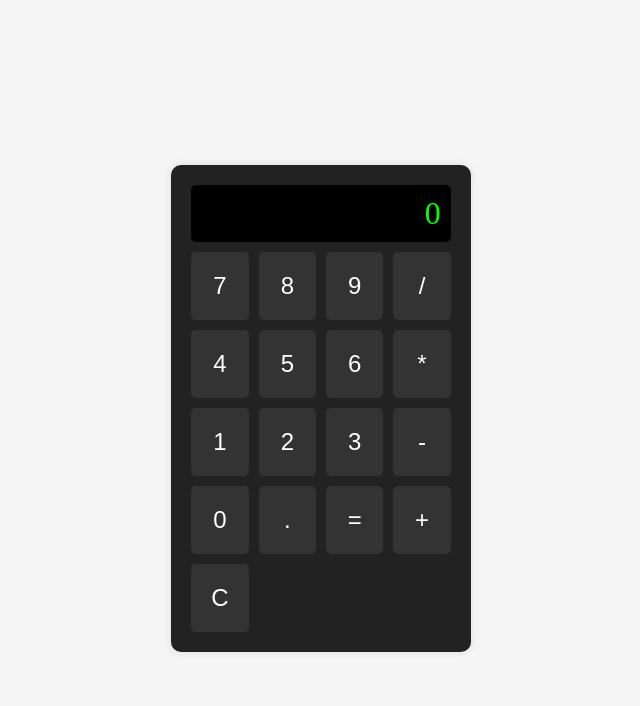
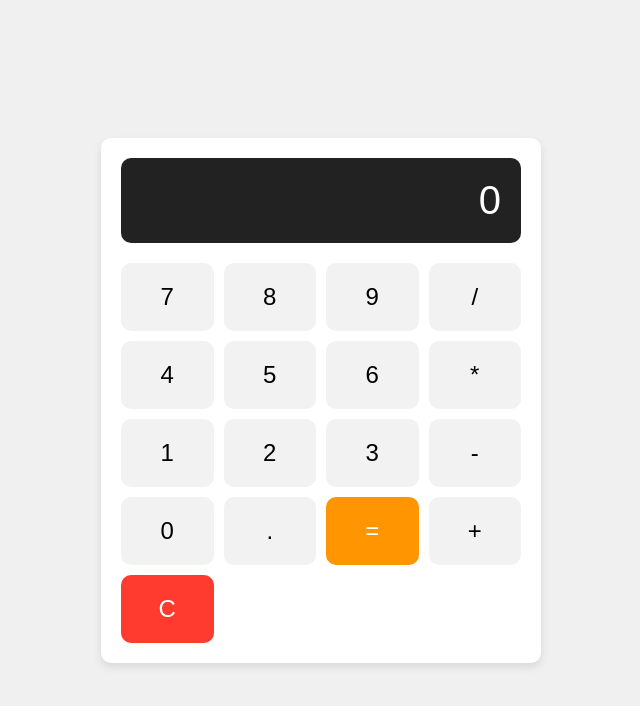
Before and after one commit to DanielkrugerDK/Calculadora, a plain HTML site: page index.html in a window 1280 px wide. Shown: the whole page, without its empty margins (319-959 px from the left). Drawn offline with Linux system fonts and the light colour scheme.

Commit message:
novo css

```diff
--- a/css/styles.css
+++ b/css/styles.css
@@ -1,26 +1,35 @@
+/* styles.css */
+
 body {
     display: flex;
     justify-content: center;
     align-items: center;
     height: 100vh;
-    background-color: #f5f5f5;
+    margin: 0;
+    background-color: #f0f0f0;
+    font-family: 'Arial', sans-serif;
 }
 
 .CALCULADORA {
-    background: #222;
+    background-color: #fff;
     border-radius: 10px;
+    box-shadow: 0 4px 8px rgba(0, 0, 0, 0.1);
+    width: 100%;
+    max-width: 400px;
+    margin: 20px;
     padding: 20px;
-    box-shadow: 0 0 10px rgba(0, 0, 0, 0.1);
 }
 
 .display {
-    background: #000;
-    color: #0f0;
-    font-size: 2em;
-    padding: 10px;
+    background-color: #222;
+    color: #fff;
+    font-size: 2.5em;
+    padding: 20px;
     text-align: right;
-    border-radius: 5px;
-    margin-bottom: 10px;
+    border-radius: 10px;
+    margin-bottom: 20px;
+    overflow: hidden;
+    white-space: nowrap;
 }
 
 .buttons {
@@ -30,16 +39,58 @@ body {
 }
 
 .button {
-    background: #333;
-    color: #fff;
+    background-color: #f2f2f2;
+    border: none;
+    border-radius: 10px;
     font-size: 1.5em;
-    border: none;
     padding: 20px;
-    border-radius: 5px;
     cursor: pointer;
-    transition: background 0.3s;
+    transition: background-color 0.3s ease, box-shadow 0.3s ease;
 }
 
 .button:hover {
-    background: #444;
+    background-color: #e6e6e6;
+    box-shadow: 0 4px 8px rgba(0, 0, 0, 0.1);
 }
+
+.button:active {
+    background-color: #ccc;
+}
+
+.button[data-value="="] {
+    background-color: #ff9500;
+    color: #fff;
+}
+
+.button[data-value="="]:hover {
+    background-color: #e08500;
+}
+
+.button[data-value="="]:active {
+    background-color: #cc7700;
+}
+
+.button[data-value="C"] {
+    background-color: #ff3b30;
+    color: #fff;
+}
+
+.button[data-value="C"]:hover {
+    background-color: #e03228;
+}
+
+.button[data-value="C"]:active {
+    background-color: #cc2c22;
+}
+
+@media (max-width: 400px) {
+    .display {
+        font-size: 2em;
+        padding: 15px;
+    }
+
+    .button {
+        font-size: 1.2em;
+        padding: 15px;
+    }
+}
```
